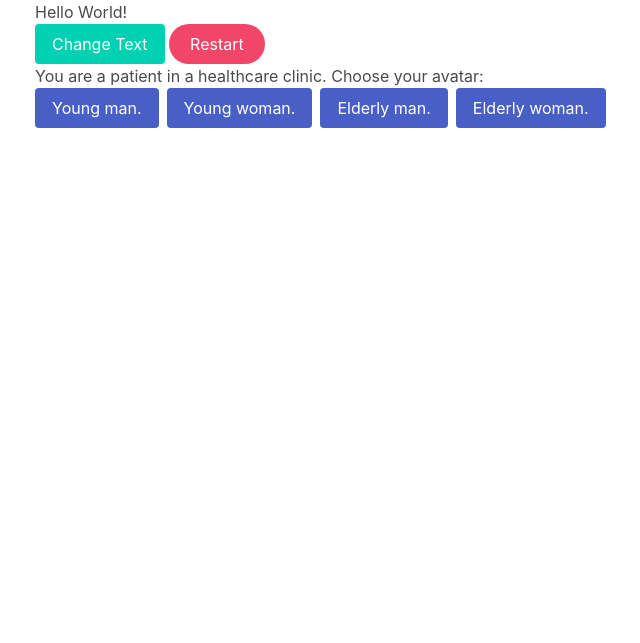
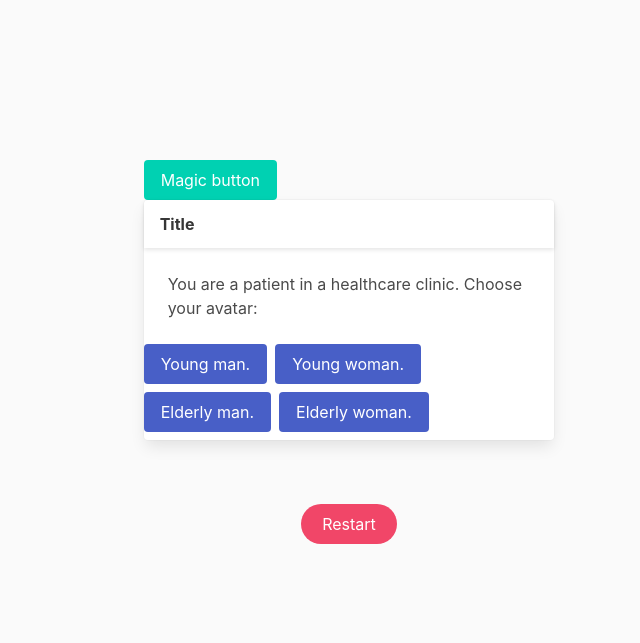
Before and after one commit to alan-turing-institute/structured-missingness-explainer, a website: page index.html in a window 1280 px wide. Shown: the whole page, without its empty margins (291-931 px from the left). Drawn offline with nearby package versions, Linux system fonts and the light colour scheme.

Commit message:
Nicer looking version

```diff
--- a/index.html
+++ b/index.html
@@ -6,15 +6,21 @@
     <link rel="stylesheet" type="text/css" href="styles.css">
 </head>
 <body>
-    <div class="columns is-centered">
-        <div class="column is-half">
-            <div id="displayText">Hello World!</div>
-            <button id="changeTextButton">Change Text</button>
-            <button id="restartButton">Restart</button>
-            <p id="dataDisplay"></p>
-            <div id="choices"></div>
+    <div class="columns is-centered is-vcentered">
+        <div class="column is-one-third">
+            <button id="changeTextButton">Magic button</button>
+            <div class="card">
+                <p id="dataDisplay"></p>
+                <div id="choices"></div>
+            </div>
         </div>
     </div>
+
+    <footer class="footer is-fixed-bottom">
+        <div class="content has-text-centered">
+            <button id="restartButton">Restart</button>
+        </div>
+    </footer>
 
     <!-- Reference to the compiled JavaScript -->
     <script src="index.js"></script>
--- a/index.js
+++ b/index.js
@@ -19,7 +19,18 @@ window.onload = () => {
                 .then(data => {
                 // Display the current part of the story
                 const storyPart = data.story[currentStoryPart];
-                dataElement.innerText = storyPart.text;
+                dataElement.innerHTML = ''; // clear previous content
+                const cardHeader = document.createElement('header');
+                cardHeader.className = "card-header";
+                const cardTitle = document.createElement('p');
+                cardTitle.className = "card-header-title";
+                cardTitle.innerText = "Title";
+                cardHeader.appendChild(cardTitle);
+                dataElement.appendChild(cardHeader);
+                const content = document.createElement('div');
+                content.className = "card-content";
+                content.innerText = storyPart.text;
+                dataElement.appendChild(content);
                 // Create buttons for the choices
                 const choicesElement = document.getElementById('choices');
                 if (choicesElement) {
--- a/styles.css
+++ b/styles.css
@@ -0,0 +1,10 @@
+html, body {
+    height: 100%;
+    display: flex;
+    flex-direction: column;
+    justify-content: center;
+}
+
+body {
+    background-color:hsl(0, 0%, 98%);
+}
```
Also changed, not shown: index.ts (+17 -1 lines), 1 other file.
